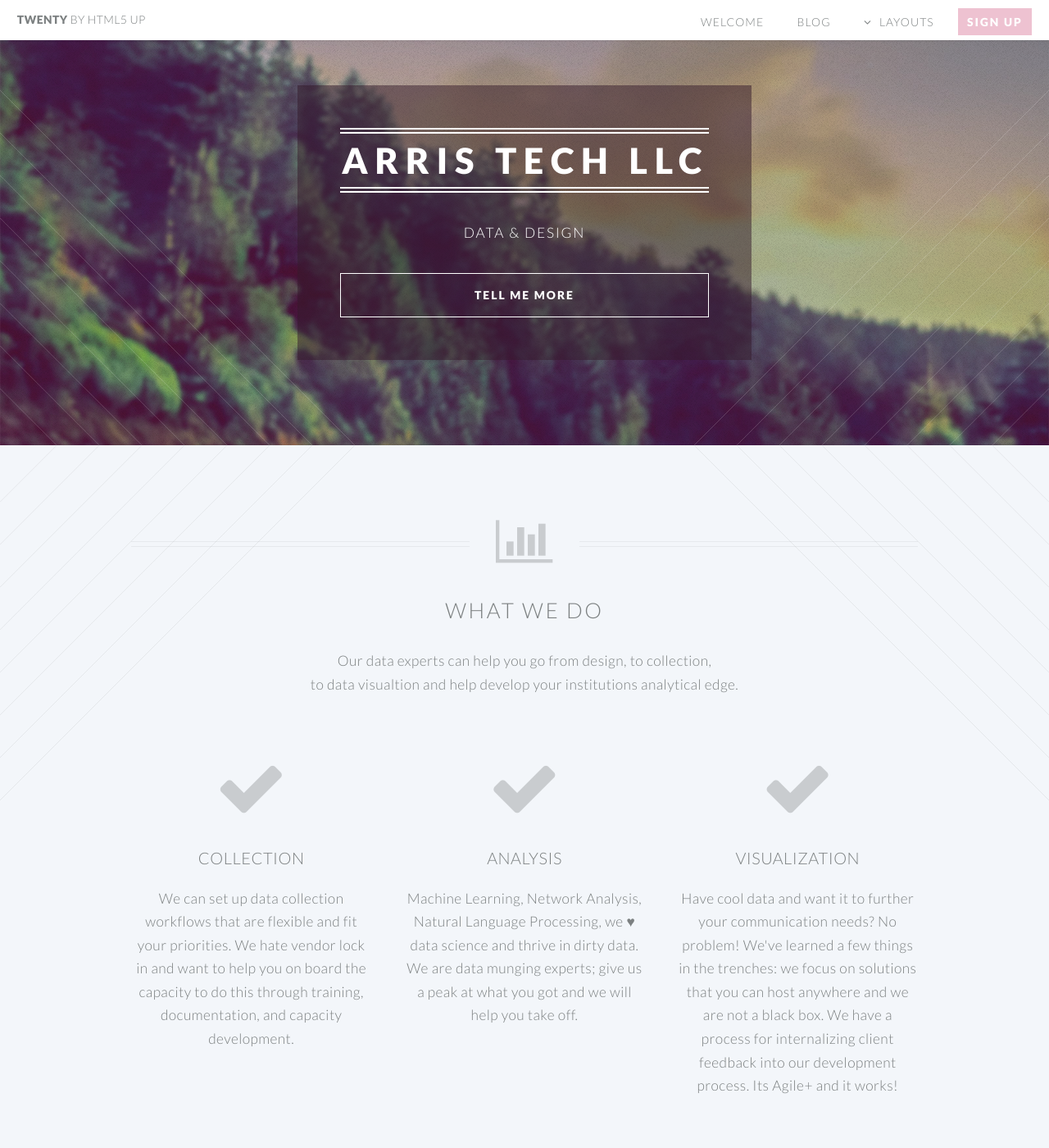
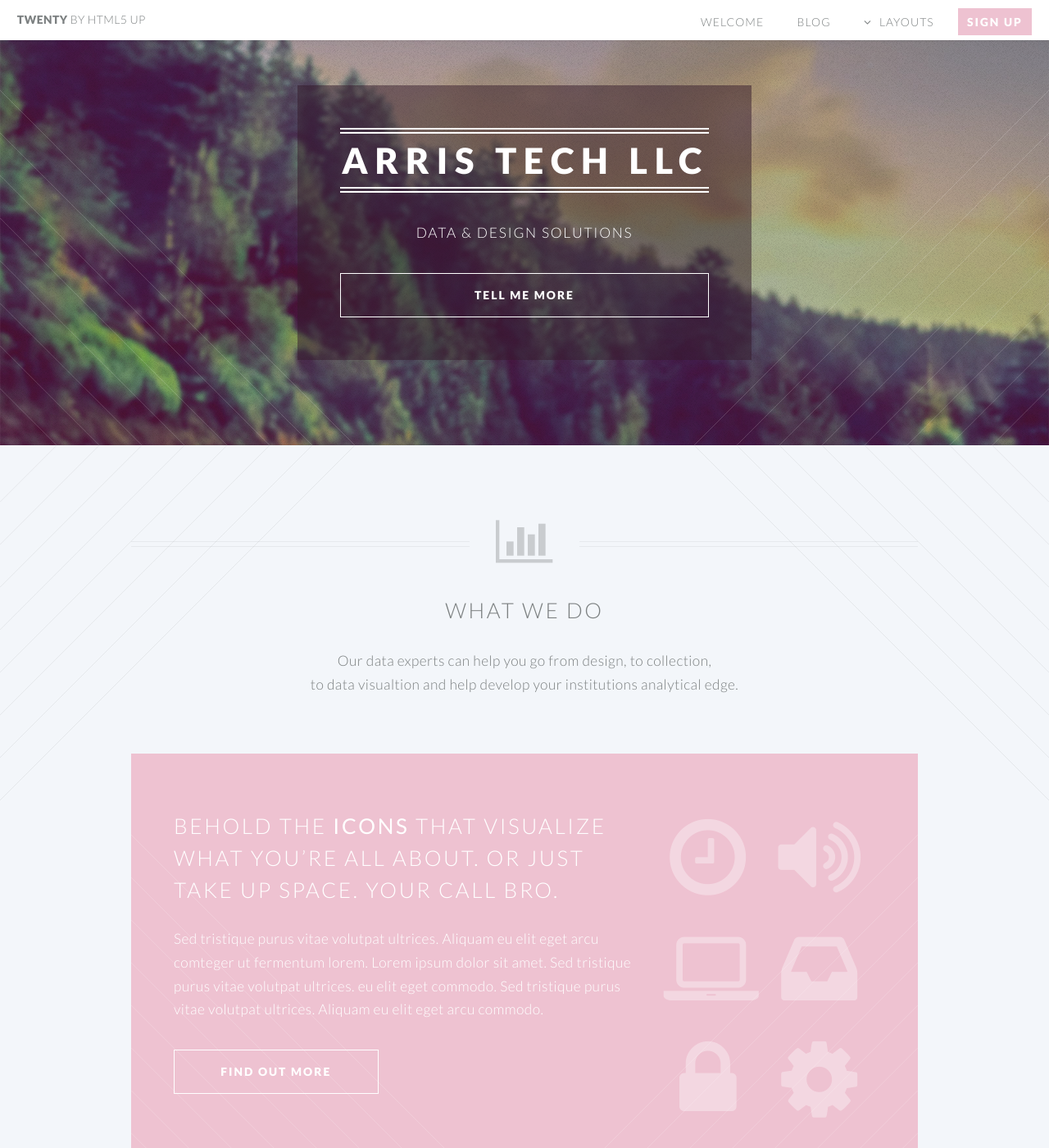
Before and after one commit to arrisTech/arrisTech.github.io, a Jekyll site: the page built from index.html, in a window 1280 px wide and 1400 px high. Shown: the whole window at 82% size. Built offline with Jekyll 4.4.1, drawn with Linux system fonts in a browser that asks for light colours.

Commit message:
changed two font awesome icons

```diff
--- a/_includes/banner.html
+++ b/_includes/banner.html
@@ -12,7 +12,7 @@
         <header>
             <h2>Arris Tech LLC</h2>
         </header>
-        <p>Data & Design</p>
+        <p>Data & Design Solutions</p>
         <footer>
             <ul class="buttons vertical">
                 <li><a href="#main" class="button fit scrolly">Tell Me More</a></li>
--- a/index.html
+++ b/index.html
@@ -16,7 +16,7 @@
 				</header>
 
 				<!-- One -->
-					<!-- <section class="wrapper style2 container special-alt">
+					<section class="wrapper style2 container special-alt">
 						<div class="row half">
 							<div class="8u">
 
@@ -44,7 +44,7 @@
 
 							</div>
 						</div>
-					</section> -->
+					</section>
 
 				<!-- Two -->
 					<section class="wrapper style1 container special">
@@ -52,7 +52,7 @@
 							<div class="4u">
 
 								<section>
-									<span class="icon featured fa-check"></span>
+									<span class="icon featured  fa-hand-paper-o"></span>
 									<header>
 										<h3>Collection</h3>
 									</header>
@@ -74,7 +74,7 @@
 							<div class="4u">
 
 								<section>
-									<span class="icon featured fa-check"></span>
+									<span class="icon featured  fa-eye"></span>
 									<header>
 										<h3>Visualization</h3>
 									</header>
```
Also changed, not shown: assets/brain.png (added), assets/eye.png (added), assets/hand.png (added), 1 other file.
